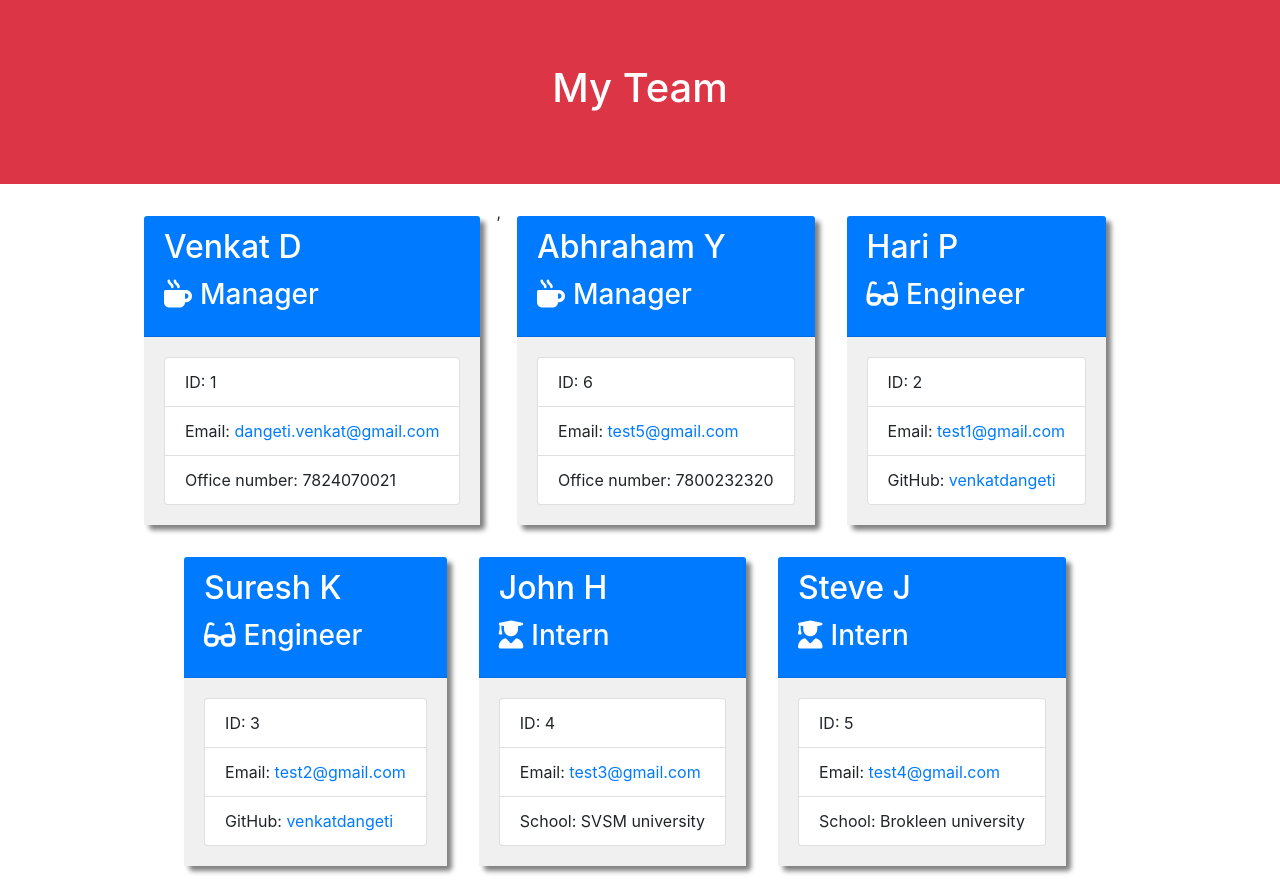
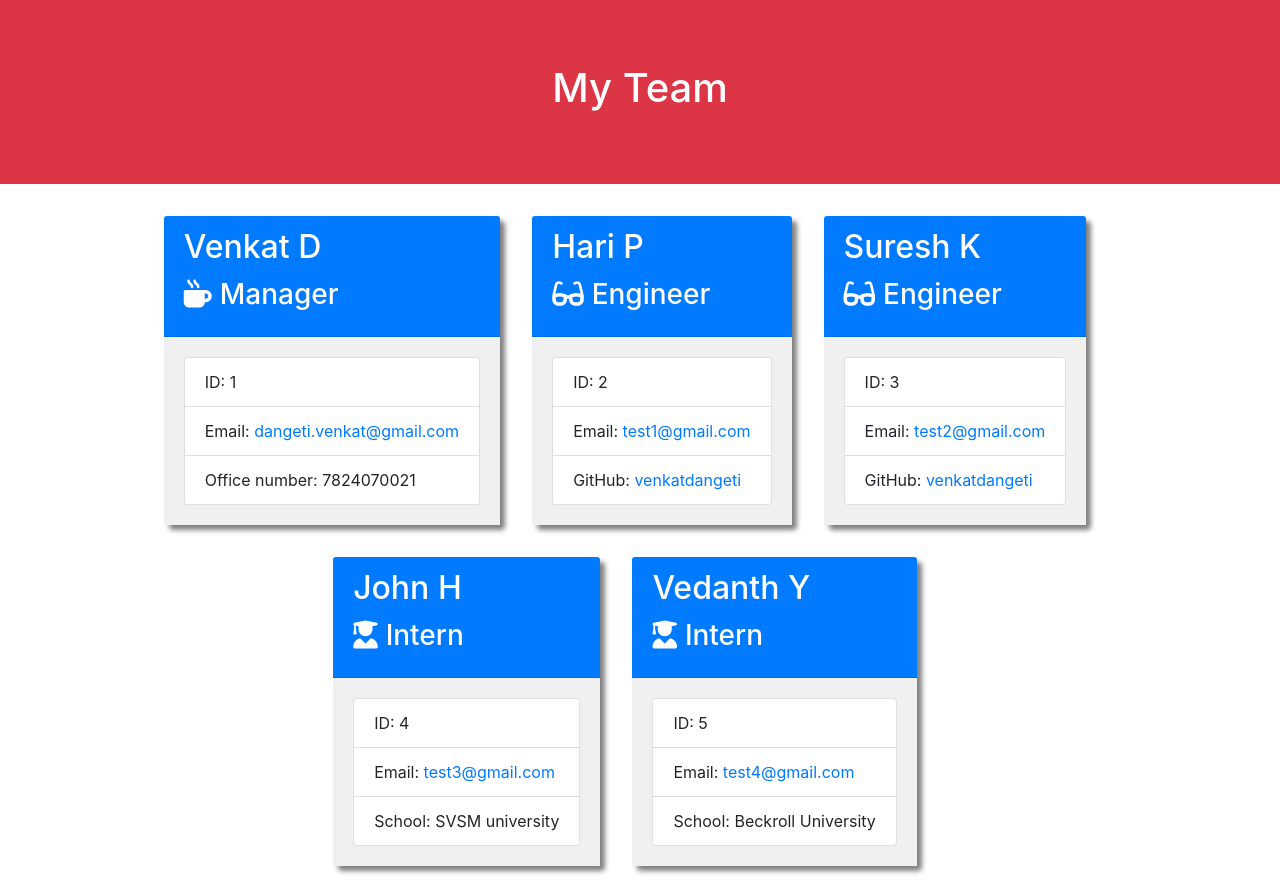
Before and after one commit to venkatdangeti/Team-Profile-Generator, a website: page output/team-profile.html in a window 1280 px wide. Drawn offline with nearby package versions, Linux system fonts and the light colour scheme.

```diff
--- a/output/team-profile.html
+++ b/output/team-profile.html
@@ -35,20 +35,6 @@
                 <li class="list-group-item">ID: 1</li>
                 <li class="list-group-item">Email: <a href="mailto:dangeti.venkat@gmail.com">dangeti.venkat@gmail.com</a></li>
                 <li class="list-group-item">Office number: 7824070021</li>
-            </ul>
-        </div>
-    </div>
-        ,
-        <div class="card employee-card">
-        <div class="card-header bg-primary text-white">
-            <h2 class="card-title">Abhraham Y</h2>
-            <h3 class="card-title"><i class="fas fa-mug-hot mr-2"></i>Manager</h3>
-        </div>
-        <div class="card-body">
-            <ul class="list-group">
-                <li class="list-group-item">ID: 6</li>
-                <li class="list-group-item">Email: <a href="mailto:test5@gmail.com">test5@gmail.com</a></li>
-                <li class="list-group-item">Office number: 7800232320</li>
             </ul>
         </div>
     </div>
@@ -97,14 +83,14 @@
 
         <div class="card employee-card">
     <div class="card-header bg-primary text-white">
-        <h2 class="card-title">Steve J</h2>
+        <h2 class="card-title">Vedanth Y</h2>
         <h3 class="card-title"><i class="fas fa-user-graduate mr-2"></i>Intern</h3>
     </div>
     <div class="card-body">
         <ul class="list-group">
             <li class="list-group-item">ID: 5</li>
             <li class="list-group-item">Email: <a href="mailto:test4@gmail.com">test4@gmail.com</a></li>
-            <li class="list-group-item">School: Brokleen university</li>
+            <li class="list-group-item">School: Beckroll University</li>
         </ul>
     </div>
 </div>
```
Also changed, not shown: README.md, imgs/Final Results.png (added), imgs/Inquirer_inputs.png (added), imgs/Jest_Execution.png (added), imgs/Team html template.png (added).
